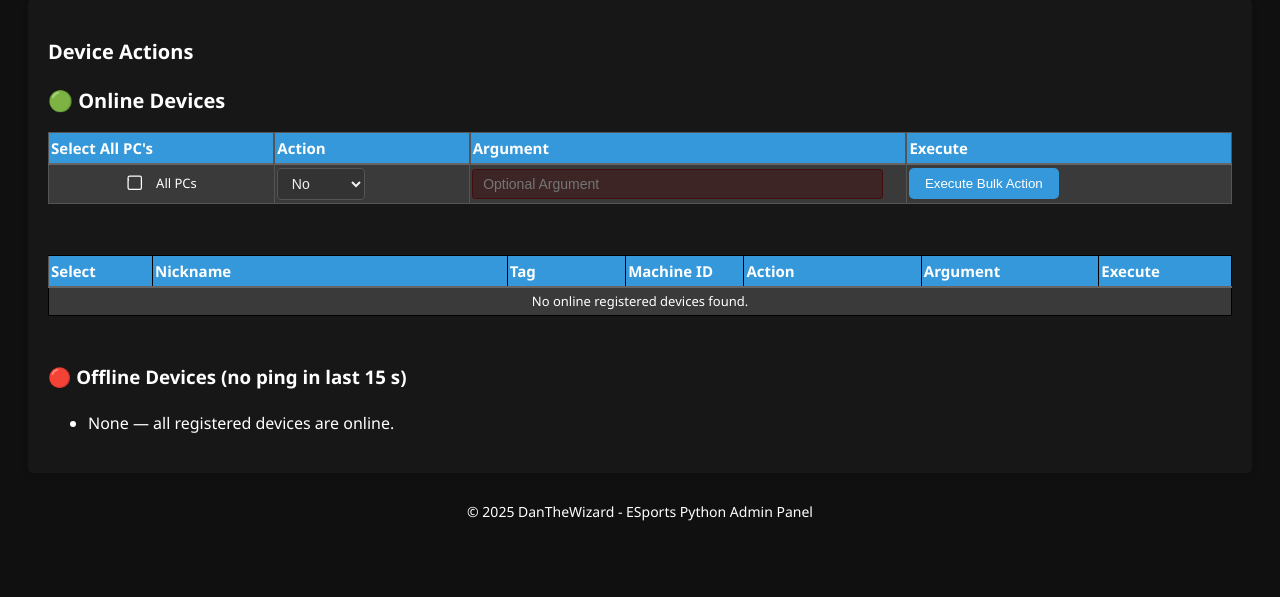
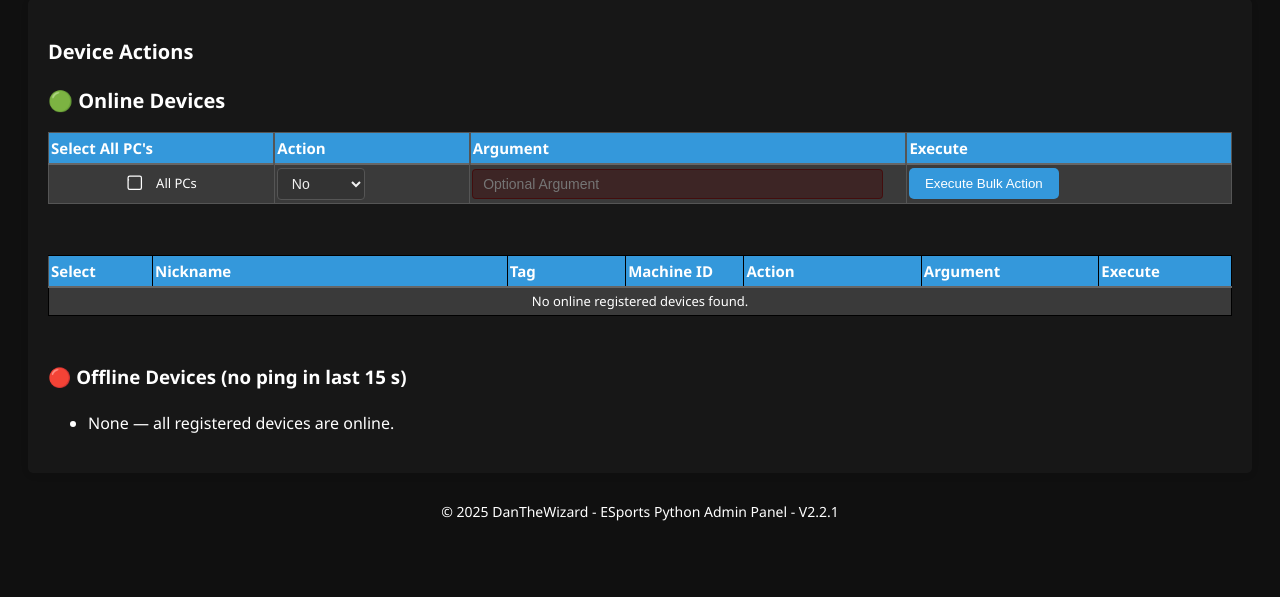
Before and after one commit to DanTheWizard/ESportsPyManager-AdminPanel, a Flask app: page /actions in a window 1280 px wide. Shown: the part 203-800 px from the top of the page. Run offline with Flask 3, Linux system fonts and the light colour scheme; the visitor is signed in with stand-in values (Sample User, id 1); data that the repository does not hold is empty.

Commit message:
Added a version to the footer

```diff
--- a/app.py
+++ b/app.py
@@ -8,6 +8,8 @@ from src.users import load_user
 from src.database import init_db,init_device_status_table
 from src.mqtt_client import mqtt_background_loop
 from config import SECRET_KEY
+
+PANEL_VERSION="2.2.1"
 
 # before app.run(...)
 init_db()
@@ -28,6 +30,10 @@ app.config['SESSION_COOKIE_SAMESITE'] = 'Lax'
 def inject_now():
     return {'now': lambda: datetime.now()}
 
+@app.context_processor
+def inject_appVer():
+    return {'PANEL_VERSION': PANEL_VERSION}
+
 # Flask-Login Setup
 login_manager = LoginManager()
 login_manager.init_app(app)
--- a/src/mqtt_client.py
+++ b/src/mqtt_client.py
@@ -6,8 +6,6 @@ from threading       import Thread
 from collections     import deque
 from datetime        import datetime, timedelta
 from src.database import get_all_device_status, get_online_devices, get_registered_devices, upsert_device_status
-
-last_active = {}            # machine_id -> datetime
 
 
 # History storage
--- a/templates/base.html
+++ b/templates/base.html
@@ -27,7 +27,7 @@
 
   <footer style="margin-top: 2em;">
 {#    <hr>#}
-    <p style="text-align:center;">&copy; {{ now().year }} DanTheWizard - ESports Python Admin Panel</p>
+    <p style="text-align:center;">&copy; {{ now().year }} DanTheWizard - ESports Python Admin Panel - V{{ PANEL_VERSION }}</p>
   </footer>
 </body>
 </html>
```
